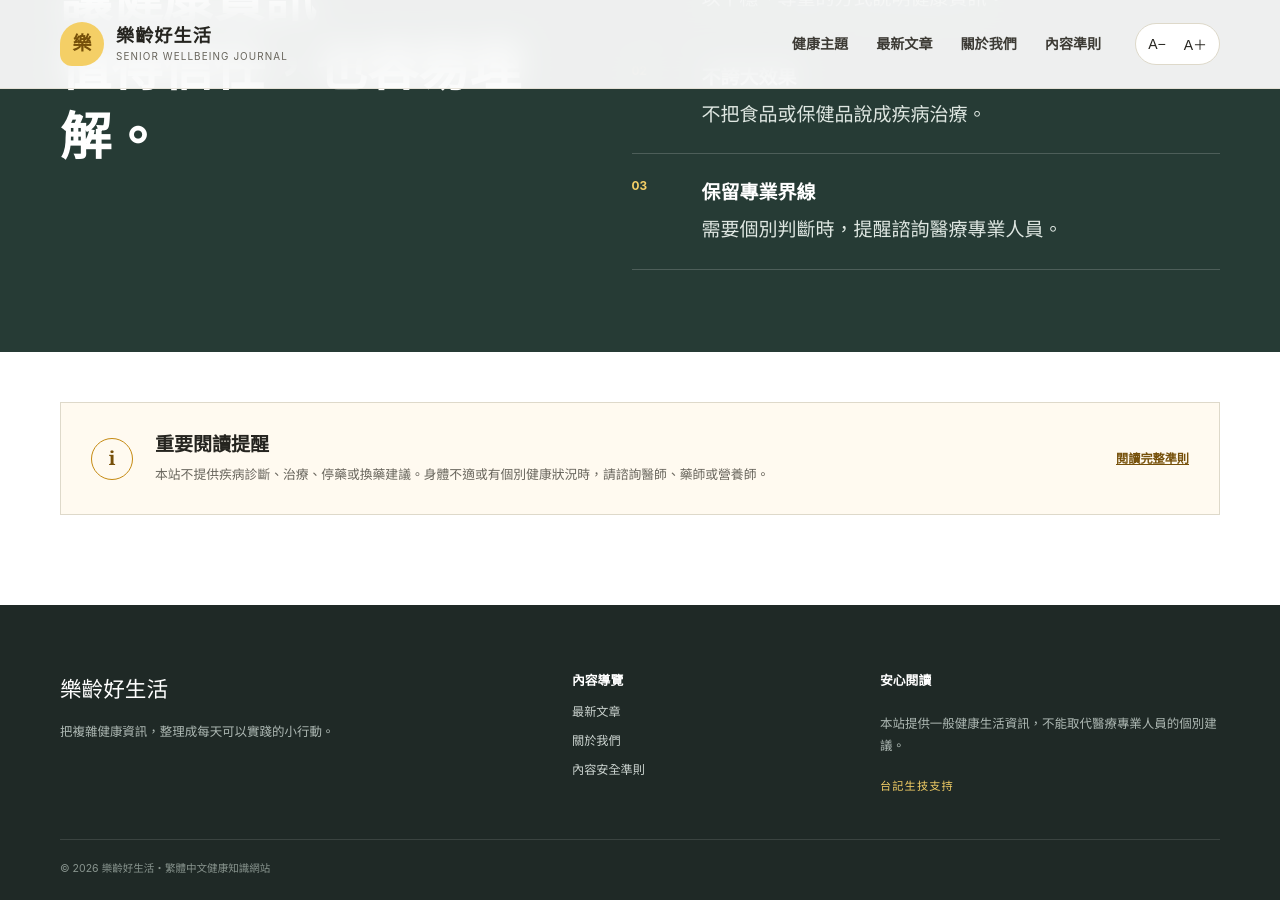
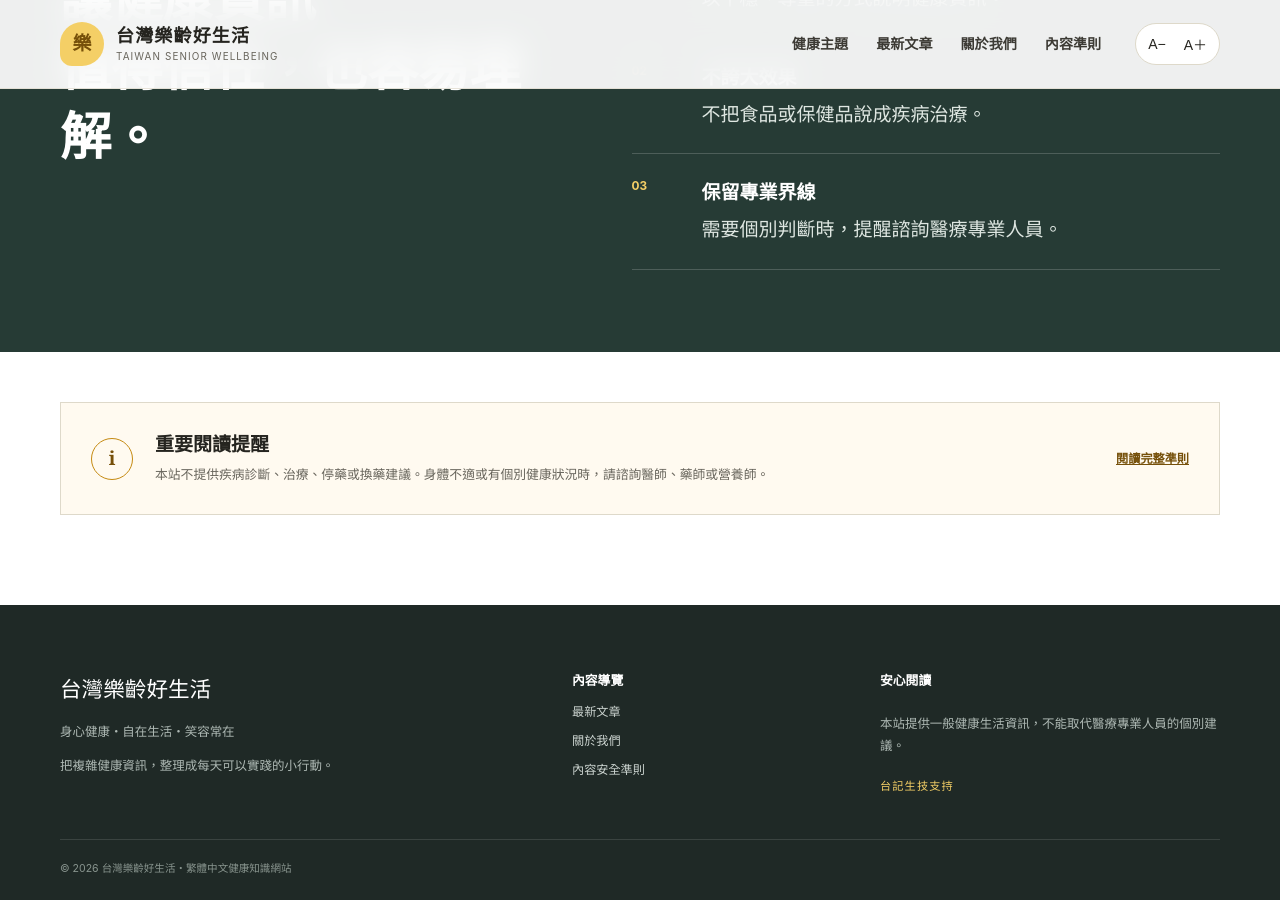
Before and after one commit to honorlin/senior-health-life, a Jekyll site: the page built from index.html, in a window 1280 px wide and 900 px high, scrolled down 2703 px. Built offline with Jekyll 4.4.1, drawn with Linux system fonts in a browser that asks for light colours.

Commit message:
brand: update header footer and accessible labels

```diff
--- a/_layouts/default.html
+++ b/_layouts/default.html
@@ -12,9 +12,9 @@
   <a class="skip-link" href="#main-content">跳到主要內容</a>
   <header class="site-header">
     <div class="wrap nav">
-      <a class="brand" href="{{ '/' | relative_url }}" aria-label="樂齡好生活首頁">
+      <a class="brand" href="{{ '/' | relative_url }}" aria-label="台灣樂齡好生活首頁">
         <span class="brand-mark" aria-hidden="true">樂</span>
-        <span><strong>樂齡好生活</strong><small>Senior Wellbeing Journal</small></span>
+        <span><strong>台灣樂齡好生活</strong><small>Taiwan Senior Wellbeing</small></span>
       </a>
       <nav class="nav-links" aria-label="主要選單">
         <a href="{{ '/' | relative_url }}#topics">健康主題</a>
@@ -31,11 +31,11 @@
   <main id="main-content">{{ content }}</main>
   <footer class="site-footer">
     <div class="wrap footer-grid">
-      <div><a class="footer-brand" href="{{ '/' | relative_url }}">樂齡好生活</a><p>把複雜健康資訊，整理成每天可以實踐的小行動。</p></div>
+      <div><a class="footer-brand" href="{{ '/' | relative_url }}">台灣樂齡好生活</a><p>身心健康・自在生活・笑容常在</p><p>把複雜健康資訊，整理成每天可以實踐的小行動。</p></div>
       <div><strong>內容導覽</strong><a href="{{ '/articles/' | relative_url }}">最新文章</a><a href="{{ '/about/' | relative_url }}">關於我們</a><a href="{{ '/safety/' | relative_url }}">內容安全準則</a></div>
       <div><strong>安心閱讀</strong><p>本站提供一般健康生活資訊，不能取代醫療專業人員的個別建議。</p><span class="supporter">台記生技支持</span></div>
     </div>
-    <div class="wrap footer-bottom">© {{ 'now' | date: "%Y" }} 樂齡好生活・繁體中文健康知識網站</div>
+    <div class="wrap footer-bottom">© {{ 'now' | date: "%Y" }} 台灣樂齡好生活・繁體中文健康知識網站</div>
   </footer>
   <script src="{{ '/assets/js/main.js' | relative_url }}"></script>
 </body>
```
